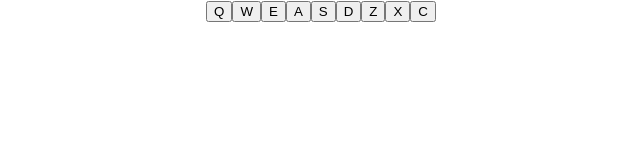
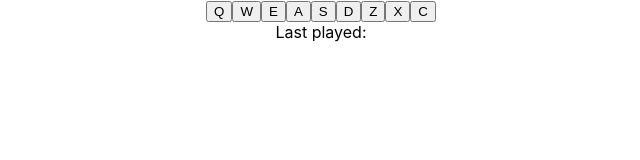
Before and after one commit to DerekPixel/drum-machine, a React (Create React App) app: page / in a window 1280 px wide. Shown: the top 160 px of the page, without its empty margins (319-959 px from the left). Built offline with nearby package versions, Linux system fonts and the light colour scheme.

Commit message:
changed class name and text

```diff
--- a/src/components/Display.jsx
+++ b/src/components/Display.jsx
@@ -2,7 +2,7 @@
 const Display = ({text}) => {
   return (
     <div id='display'>
-      {text}
+      Last played: {text}
     </div>
   )
 }
--- a/src/components/DrumPads.jsx
+++ b/src/components/DrumPads.jsx
@@ -80,7 +80,7 @@ const DrumPads = ({setDisplay}) => {
   )
 
   return (
-    <div>
+    <div className='drum-pads'>
       {makeDrumPads}
     </div>
   )
```
